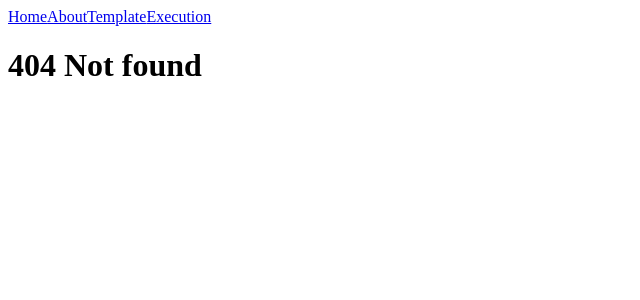
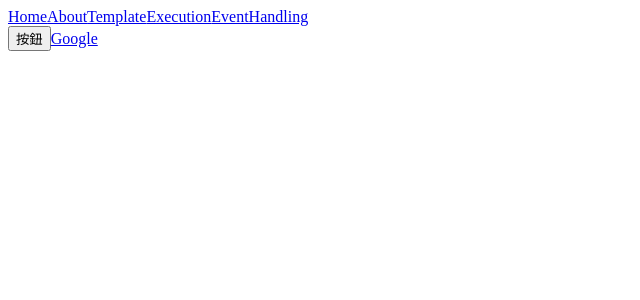
Before and after one commit to weiyann/vue-training, a Vue app: page /event-handling in a window 1280 px wide. Before the commit this address had no page. Shown: the top 300 px of the page, without its empty margins (0-640 px from the left). Built offline with nearby package versions, Linux system fonts and the light colour scheme.

Commit message:
event handler

```diff
--- a/src/App.vue
+++ b/src/App.vue
@@ -8,6 +8,7 @@ import { RouterLink, RouterView } from "vue-router";
     <RouterLink to="/about">About</RouterLink>
     <RouterLink to="/template">Template</RouterLink>
     <RouterLink to="/execution">Execution</RouterLink>
+    <RouterLink to="/event-handling">EventHandling</RouterLink>
   </nav>
   <RouterView />
 </template>
--- a/src/router/index.js
+++ b/src/router/index.js
@@ -28,6 +28,11 @@ const router = createRouter({
       component: () => import("../views/ExecutionView.vue"),
     },
     {
+      path: "/event-handling",
+      name: "event-handling",
+      component: () => import("../views/EventView.vue"),
+    },
+    {
       path: "/:domain(.*)*",
       name: "NotFound",
       component: import("../views/404.vue"),
--- /dev/null
+++ b/src/views/EventView.vue
@@ -0,0 +1,19 @@
+<script setup>
+const handler = () => {
+  console.log("click");
+};
+const mouseoverHandler = () => {
+  console.log("mouseover");
+};
+</script>
+
+<template>
+  <main>
+    <button v-on:click.once="handler" @mouseover="mouseoverHandler">
+      按鈕
+    </button>
+    <a href="https://google.com" @click.prevent="handler">Google</a>
+  </main>
+</template>
+
+<style scoped></style>
```
